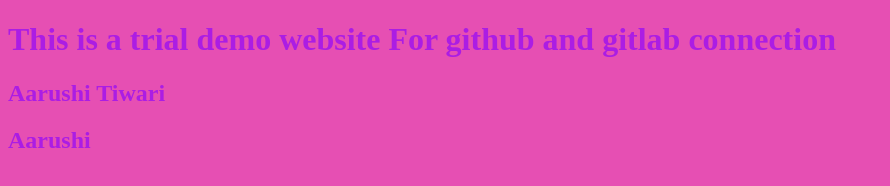
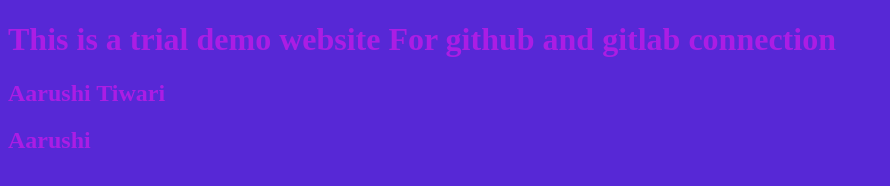
Before and after one commit to aarushi102/Test-Pattern, a plain HTML site: page index.html in a window 1280 px wide. Shown: the whole page, without its empty margins (0-890 px from the left). Drawn offline with Linux system fonts and the light colour scheme.

Commit message:
changed to blue

```diff
--- a/styles.css
+++ b/styles.css
@@ -1,4 +1,4 @@
 body{
     color:rgb(171, 29, 228);
-    background-color:rgb(230, 79, 179);
+    background-color:rgb(87, 40, 214);
 }
```
